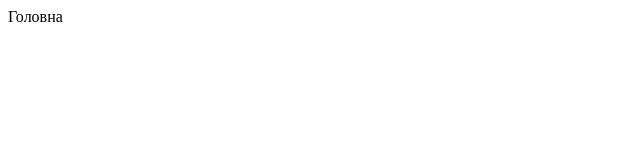
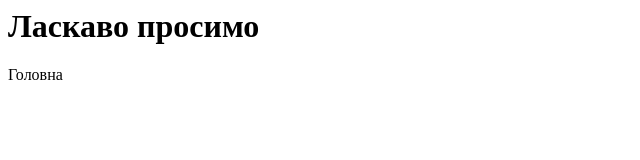
Before and after one commit to bzubkovych-t/myproject, a plain HTML site: page index.html in a window 1280 px wide. Shown: the whole page, without its empty margins (0-640 px from the left). Drawn offline with Linux system fonts and the light colour scheme.

Commit message:
add main section and title

```diff
--- a/index.html
+++ b/index.html
@@ -1,4 +1,7 @@
 <body>
+	<main>
+		<h1>Ласкаво просимо</h1>
+	</main>
 	<header>
 		<nav>Головна</nav>
 	</header>
```
